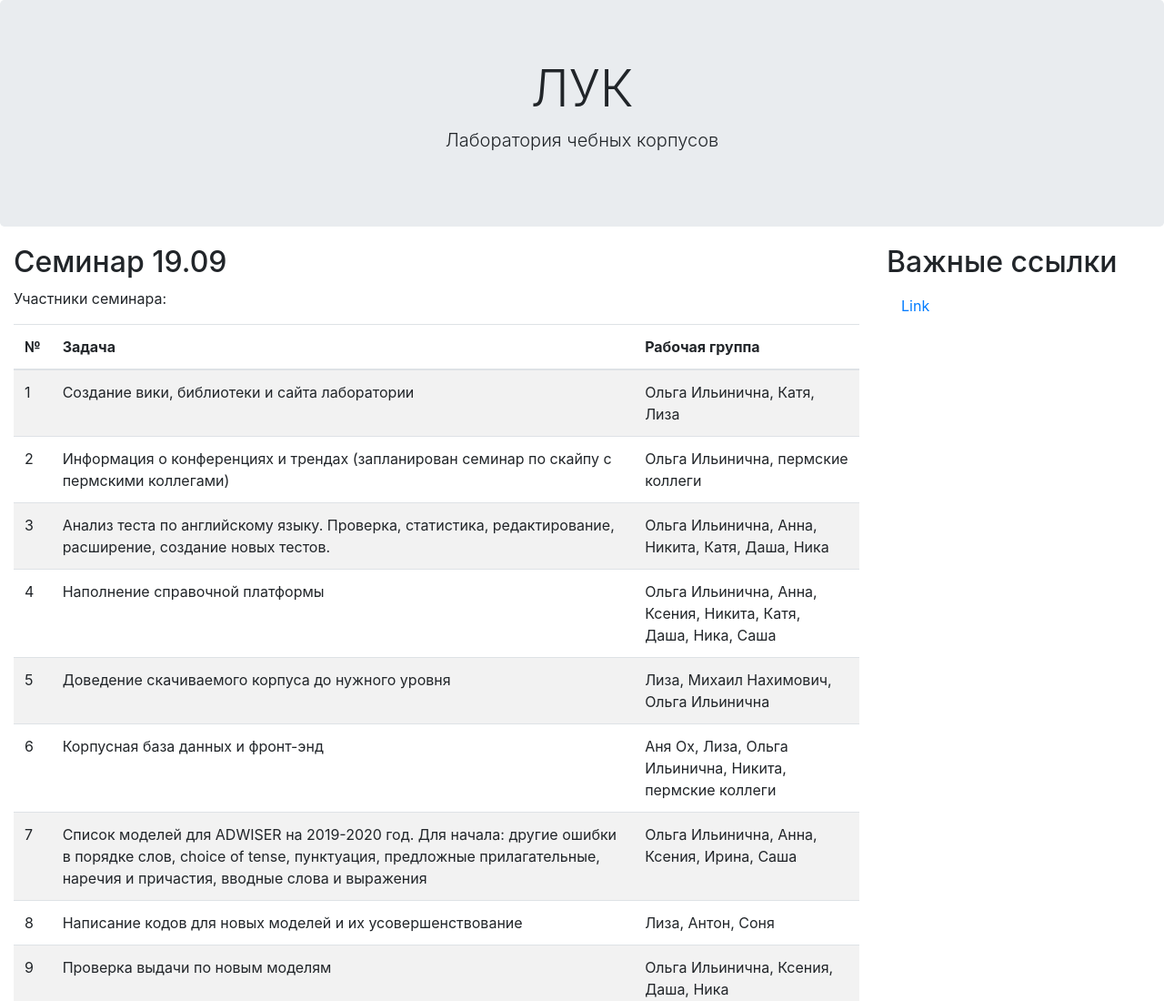
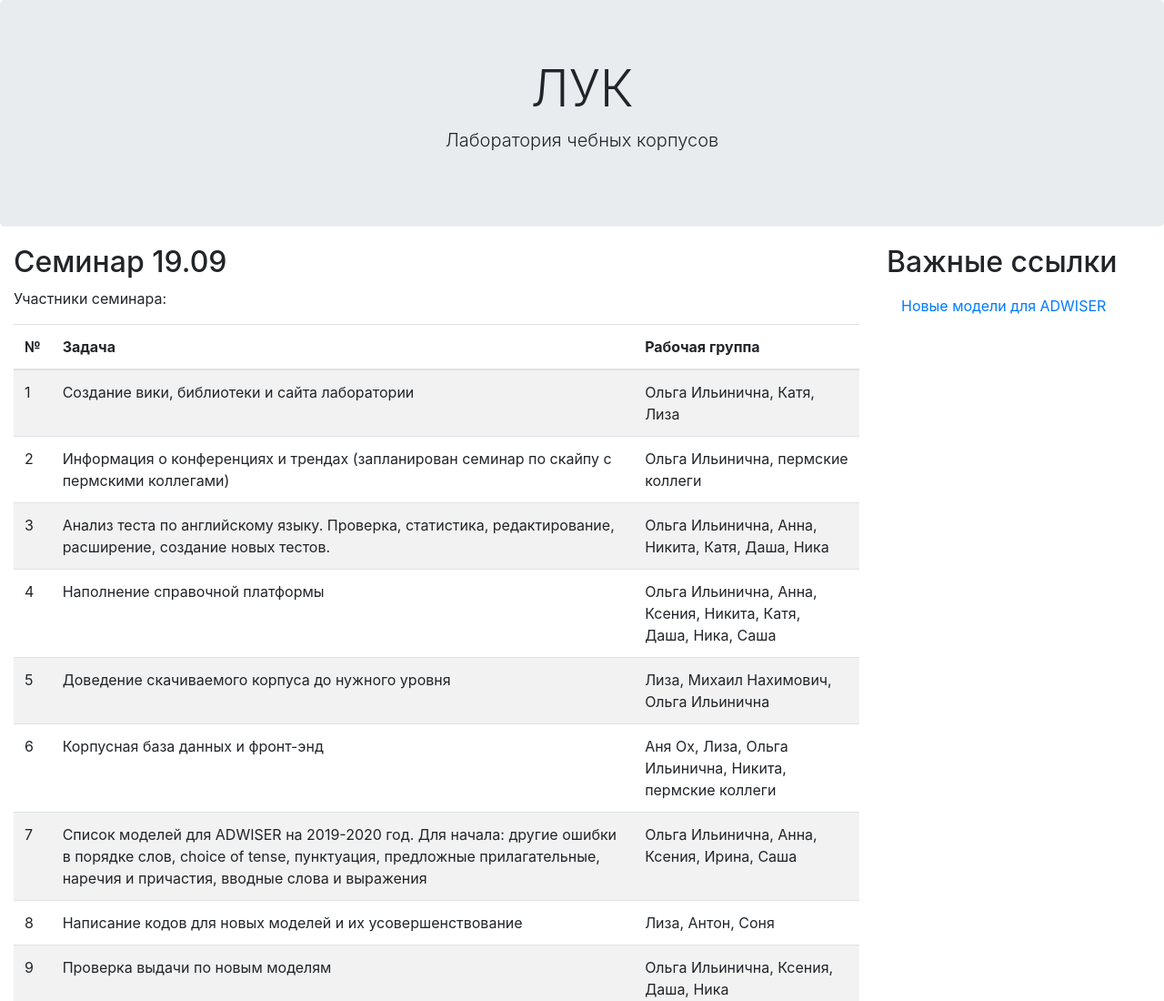
Before and after one commit to lcl-info/lcl-info.github.io, a plain HTML site: page index.html in a window 1280 px wide. Shown: the top 1100 px of the page at 91% size. Drawn offline with nearby package versions, Linux system fonts and the light colour scheme.

Commit message:
Update index.html

```diff
--- a/index.html
+++ b/index.html
@@ -8,7 +8,7 @@
     <!-- Bootstrap CSS -->
     <link rel="stylesheet" href="https://stackpath.bootstrapcdn.com/bootstrap/4.3.1/css/bootstrap.min.css" integrity="sha384-ggOyR0iXCbMQv3Xipma34MD+dH/1fQ784/j6cY/iJTQUOhcWr7x9JvoRxT2MZw1T" crossorigin="anonymous">
 
-      <title>ADWISER</title>
+      <title>ЛУК</title>
 
   </head>
   <body>
@@ -111,7 +111,8 @@
         <div class="col-sm-3">
             <h2>Важные ссылки</h2>
             <ul class="nav flex-column">
-                <a class="nav-link" href="#">Link</a>
+                <a class="nav-link" href="https://docs.google.com/document/d/1or2B1zR7MrrWkJXY5gtwcz6Kh-BXyi8ENYk1uPhd9Eg/edit?usp=sharing">
+                    Новые модели для ADWISER</a>
             </ul>
         </div>
     </div>
```
